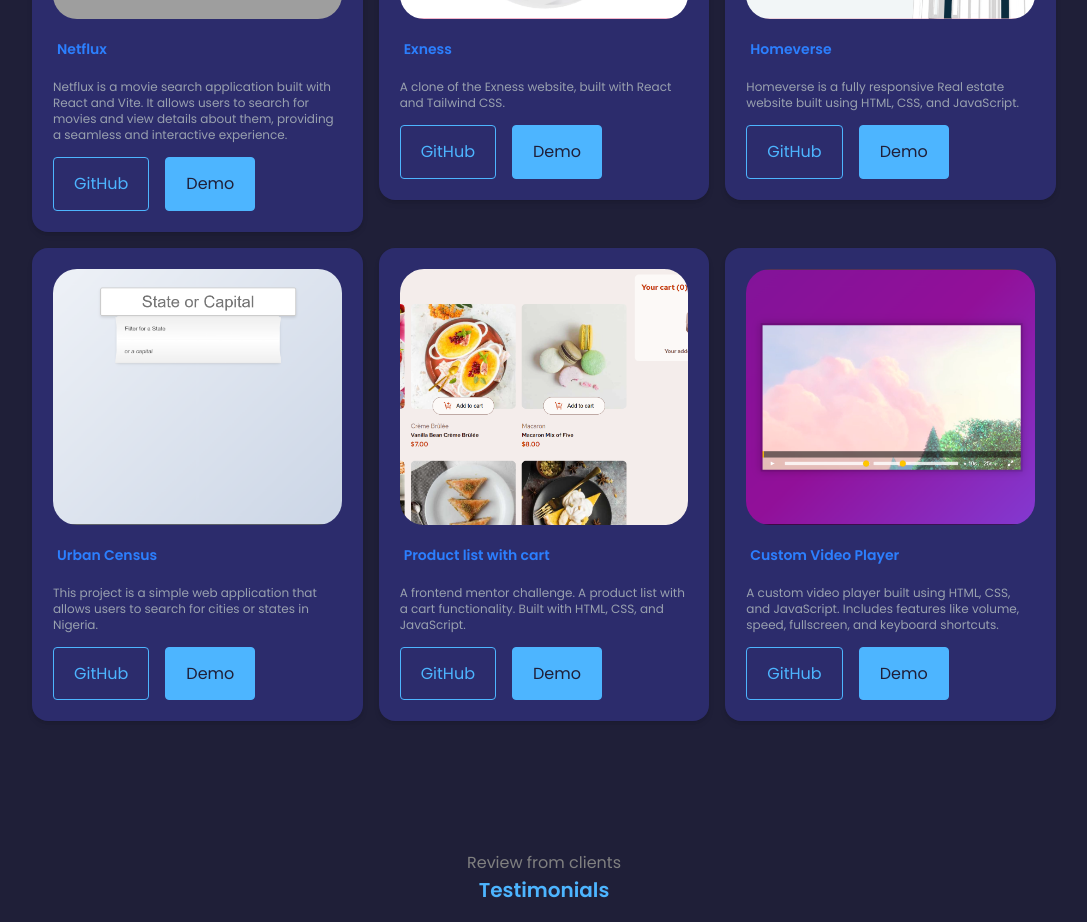
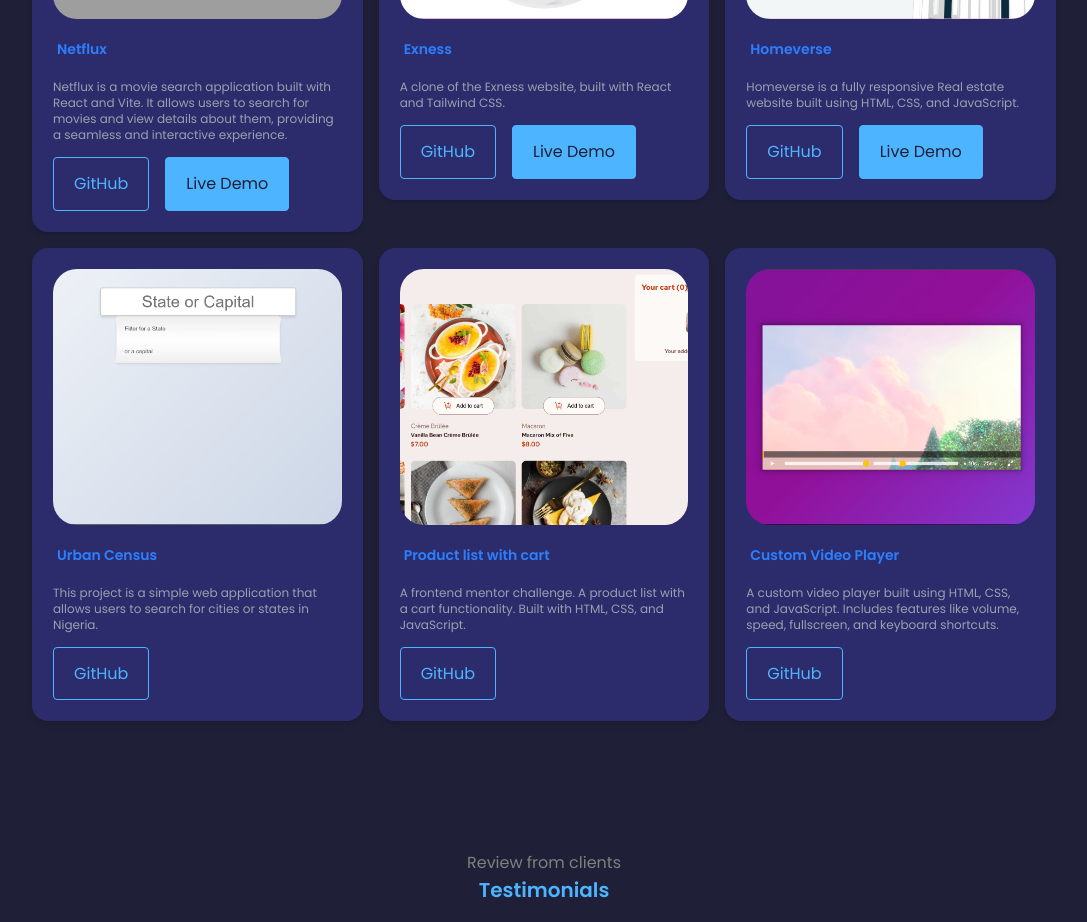
Before and after one commit to jenacodes/my-portfolio, a React (Vite) app: page / in a window 1280 px wide. Shown: the part 2880-3802 px from the top of the page, without its empty margins (96-1183 px from the left). Built offline with nearby package versions, Linux system fonts and the light colour scheme; grey boxes are pictures that could not be loaded.

Commit message:
feat: update Works component to conditionally render Live Demo button

```diff
--- a/src/components/Works.jsx
+++ b/src/components/Works.jsx
@@ -18,7 +18,7 @@
       <p className="text-gray-400 text-xs mb-3.5">{description}</p>
       <div className="flex gap-4 mt-auto">
         <BlueButton text="GitHub " href={githubLink} />
-        <SecondButton text="Demo" url={demoLink} />
+        {demoLink && <SecondButton text="Live Demo" url={demoLink} />}
       </div>
     </article>
   );
```
